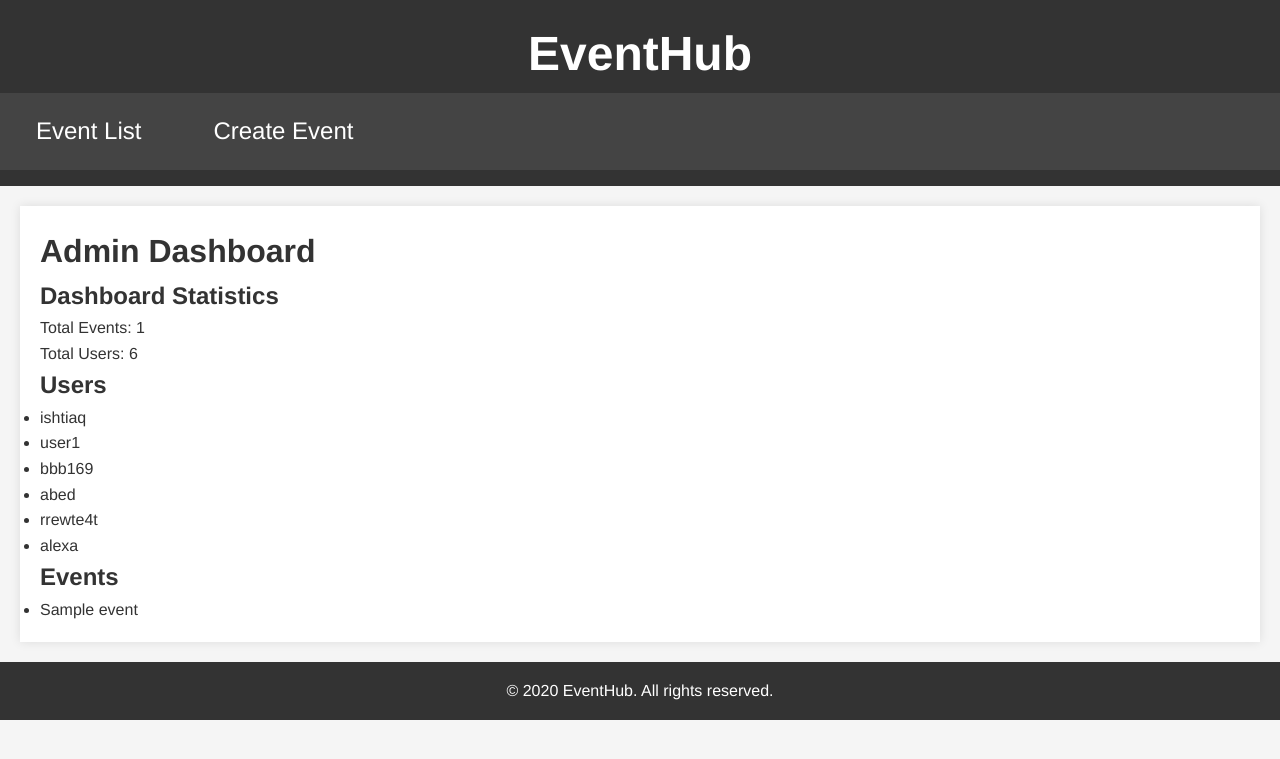
After one commit to mir-ishtiaq/EventHubApp, a Django app: template templates/admin_dashboard.html in a window 1280 px wide. The commit adds this page. Shown: the top 759 px of the page. Run offline with Django 3.2, Linux system fonts and the light colour scheme; data comes from the database, SQL or seed files in the repository; both versions use the stored data as it was after the commit; the template is opened without the code that fills it: values that come from a table or form of the project are taken from there, most other values are stand-ins (such as "Sample title", 1, 10 or a date in 2020).

Commit message:
customadmin

```diff
--- a/EventHubApp/models.py
+++ b/EventHubApp/models.py
@@ -1,4 +1,5 @@
 from django.db import models
+from django.contrib.auth.models import User
 
 class Category(models.Model):
     name = models.CharField(max_length=100)
@@ -24,6 +25,6 @@
     location = models.ForeignKey(Location, on_delete=models.CASCADE)
     date = models.DateTimeField()
     organizer = models.CharField(max_length=100)
-
+    user = models.ForeignKey(User, default=1, on_delete=models.CASCADE)
     def __str__(self):
         return self.title
--- a/EventHubApp/urls.py
+++ b/EventHubApp/urls.py
@@ -15,6 +15,8 @@
     path('dashboard/', views.dashboard, name='dashboard'),
     path('events/', login_required(views.event_list), name='event_list'),
     # path('delete_event/<int:event_id>/', views.delete_event, name='delete_event'),
+    path('admin_dashboard/', views.custom_admin, name='admin_dashboard')
+
 
 
 
--- a/static/css/base.css
+++ b/static/css/base.css
@@ -1,49 +1,61 @@
-/* base.css */
-
-
+/* Reset some default browser styles */
 body, h1, h2, h3, p, ul {
     margin: 0;
     padding: 0;
 }
 
-
+/* Apply a background color */
 body {
-    font-family: Arial, sans-serif;
-    background-color: #f0f0f0;
+    font-family: 'Helvetica Neue', sans-serif;
+    background-color: #f5f5f5;
+    line-height: 1.6;
+    color: #333;
 }
 
 /* Header styles */
 header {
     background-color: #333;
     color: #fff;
-    padding: 1rem;
+    padding: 1rem 0;
     text-align: center;
+    font-size: 1.5em;
 }
 
 /* Navigation menu styles */
 nav ul {
     list-style: none;
+    overflow: hidden;
+    background-color: #444;
 }
 
 nav ul li {
-    display: inline-block;
-    margin-right: 20px;
+    float: left;
 }
 
 nav ul li a {
-    color: #333;
+    display: block;
+    padding: 0.8em 1.5em;
+    color: #fff;
     text-decoration: none;
+}
+
+/* Change color on hover */
+nav ul li a:hover {
+    background-color: #555;
 }
 
 /* Main content styles */
 main {
-    padding: 2rem;
+    padding: 20px;
+    margin: 20px;
+    background-color: #fff;
+    box-shadow: 0 0 10px rgba(0,0,0,0.1);
 }
 
 /* Footer styles */
 footer {
     text-align: center;
-    padding: 1rem;
+    padding: 1em;
     background-color: #333;
     color: #fff;
 }
--- /dev/null
+++ b/templates/admin_dashboard.html
@@ -0,0 +1,24 @@
+{% extends "base.html" %}
+
+{% block content %}
+  <h1>Admin Dashboard</h1>
+  <h2>Dashboard Statistics</h2>
+
+  <p>Total Events: {{ events.count }}</p>
+  <p>Total Users: {{ users.count }}</p>
+
+
+  <h2>Users</h2>
+  <ul>
+    {% for user in users %}
+      <li>{{ user.username }}</li>
+    {% endfor %}
+  </ul>
+
+  <h2>Events</h2>
+  <ul>
+    {% for event in events %}
+      <li>{{ event.name }}</li>
+    {% endfor %}
+  </ul>
+{% endblock %}
--- a/templates/login.html
+++ b/templates/login.html
@@ -1,6 +1,8 @@
 {% extends 'base.html' %}
 
 {% block content %}
+  <a href="{% url 'admin:index' %}">Admin Panel</a>
+
   <h2>Login</h2>
   <form method="post">
     {% csrf_token %}
```
Also changed, not shown: EventHubApp/admin.py (+7 -1 lines), EventHubApp/views.py (+19 -1 lines), EventHubApp/migrations/0004_event_user.py (added), db.sqlite3.
